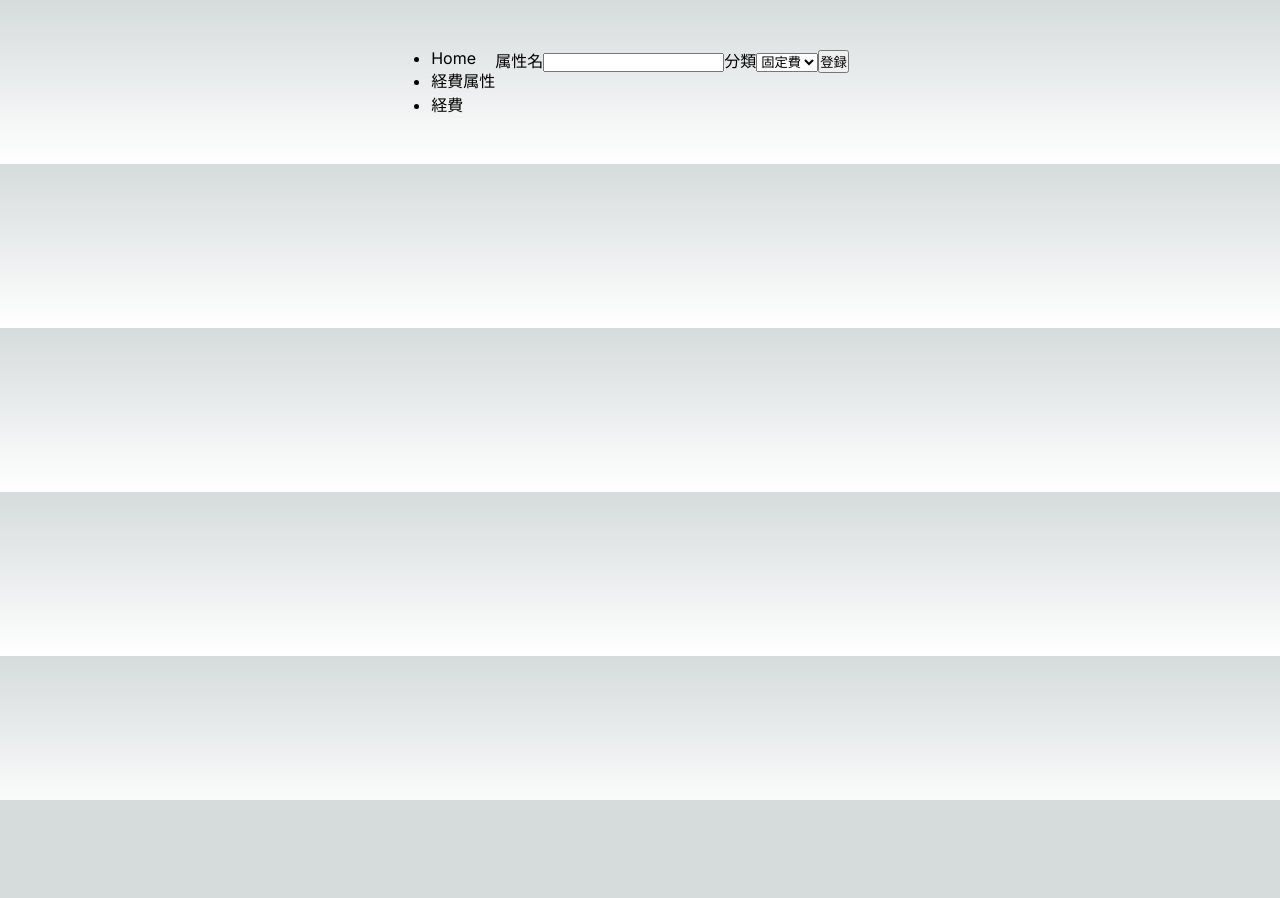
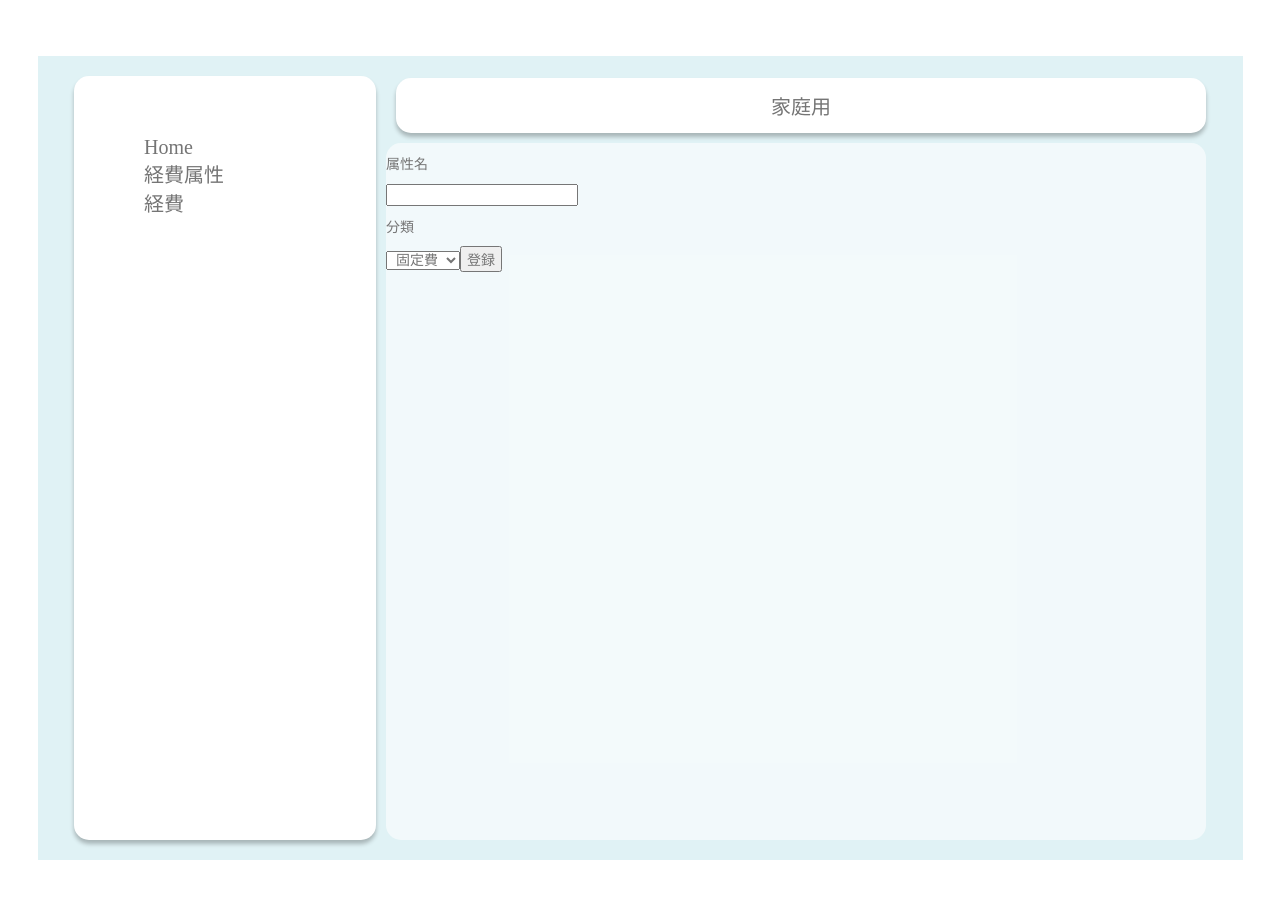
Before and after one commit to yhiguchi-dev/home-expense-frontend, a Next.js app in the folder app/: page /expense-attribute/registration in a window 1280 px wide. Shown: the top 898 px of the page. Before the commit the page ends 800 px from the top, so only its background shows below. Built offline with nearby package versions, Linux system fonts and the light colour scheme.

Commit message:
css追加

```diff
--- a/app/src/app/globals.css
+++ b/app/src/app/globals.css
@@ -1,107 +1,491 @@
-:root {
-  --max-width: 1100px;
-  --border-radius: 12px;
-  --font-mono: ui-monospace, Menlo, Monaco, 'Cascadia Mono', 'Segoe UI Mono',
-    'Roboto Mono', 'Oxygen Mono', 'Ubuntu Monospace', 'Source Code Pro',
-    'Fira Mono', 'Droid Sans Mono', 'Courier New', monospace;
+:root{
+  --backgroundcolor : #E0F2F5;
+  --textcolor : #757575;
+  --tableheadercolor : #EFEFEF;
 
-  --foreground-rgb: 0, 0, 0;
-  --background-start-rgb: 214, 219, 220;
-  --background-end-rgb: 255, 255, 255;
-
-  --primary-glow: conic-gradient(
-    from 180deg at 50% 50%,
-    #16abff33 0deg,
-    #0885ff33 55deg,
-    #54d6ff33 120deg,
-    #0071ff33 160deg,
-    transparent 360deg
-  );
-  --secondary-glow: radial-gradient(
-    rgba(255, 255, 255, 1),
-    rgba(255, 255, 255, 0)
-  );
-
-  --tile-start-rgb: 239, 245, 249;
-  --tile-end-rgb: 228, 232, 233;
-  --tile-border: conic-gradient(
-    #00000080,
-    #00000040,
-    #00000030,
-    #00000020,
-    #00000010,
-    #00000010,
-    #00000080
-  );
-
-  --callout-rgb: 238, 240, 241;
-  --callout-border-rgb: 172, 175, 176;
-  --card-rgb: 180, 185, 188;
-  --card-border-rgb: 131, 134, 135;
-}
-
-@media (prefers-color-scheme: dark) {
-  :root {
-    --foreground-rgb: 255, 255, 255;
-    --background-start-rgb: 0, 0, 0;
-    --background-end-rgb: 0, 0, 0;
-
-    --primary-glow: radial-gradient(rgba(1, 65, 255, 0.4), rgba(1, 65, 255, 0));
-    --secondary-glow: linear-gradient(
-      to bottom right,
-      rgba(1, 65, 255, 0),
-      rgba(1, 65, 255, 0),
-      rgba(1, 65, 255, 0.3)
-    );
-
-    --tile-start-rgb: 2, 13, 46;
-    --tile-end-rgb: 2, 5, 19;
-    --tile-border: conic-gradient(
-      #ffffff80,
-      #ffffff40,
-      #ffffff30,
-      #ffffff20,
-      #ffffff10,
-      #ffffff10,
-      #ffffff80
-    );
-
-    --callout-rgb: 20, 20, 20;
-    --callout-border-rgb: 108, 108, 108;
-    --card-rgb: 100, 100, 100;
-    --card-border-rgb: 200, 200, 200;
-  }
-}
-
-* {
-  box-sizing: border-box;
-  padding: 0;
-  margin: 0;
-}
-
-html,
-body {
-  max-width: 100vw;
-  overflow-x: hidden;
-}
-
-body {
-  color: rgb(var(--foreground-rgb));
-  background: linear-gradient(
-      to bottom,
-      transparent,
-      rgb(var(--background-end-rgb))
-    )
-    rgb(var(--background-start-rgb));
+  --tableNoWidth : 102px;
+  --tableAttributeWidth : 200px;
+  --tableCategoryWidth : 200px;
+  --tableEditWidth : 150px;
+  --tableDescriptionWidth : 200px;
+  --tablePriceWidth : 200px;
+  --tablePaymentDateWidth : 150px;
 }
 
 a {
-  color: inherit;
-  text-decoration: none;
+  text-decoration:none;
+}
+a:link {
+  color: var(--textcolor);
+}
+a:visited{
+  color: var(--textcolor);
 }
 
-@media (prefers-color-scheme: dark) {
-  html {
-    color-scheme: dark;
+a:hover{
+  color: var(--textcolor);
+}
+
+a:active{
+  color: var(--textcolor);
+}
+
+button{
+  color: var(--textcolor);
+  font-family: Noto Sans JP;
+  font-size: 14px;
+  font-style: normal;
+  font-weight: 400;
+  line-height: normal;
+  padding-left: 5px;
+  padding-right: 5px;
+  margin-right: 10px;
+}
+
+select{
+  color: var(--textcolor);
+  font-family: Noto Sans JP;
+  font-size: 14px;
+  font-style: normal;
+  font-weight: 400;
+  line-height: normal;
+  padding-left: 5px;
+  padding-right: 5px;
+}
+
+input{
+  color: var(--textcolor);
+  font-family: Noto Sans JP;
+  font-size: 14px;
+  font-style: normal;
+  font-weight: 400;
+  line-height: normal;
+  padding-left: 5px;
+  padding-right: 5px;
+}
+
+.category-box{
+  margin-left: 50px;
+  margin-top: 10px;
+}
+
+.background {
+  display: flex;
+  direction: row;
+  width: 1133px;
+  height: 744px;
+  padding: 30px 36px;
+  justify-content: center;
+  align-items: center;
+
+  background: var(--backgroundcolor);
+}
+
+.side-bar {
+  display: flex;
+  width: 242px;
+  height: 684px;
+  padding: 40px 30px;
+  flex-direction: column;
+  justify-content: space-between;
+  align-items: flex-start;
+  flex-shrink: 0;
+
+  border-radius: 15px;
+  background: #FFF;
+  box-shadow: 0px 4px 4px 0px rgba(0, 0, 0, 0.25);
+}
+
+/* bar文字スタイル */
+.bar-text {
+  width: 188px;
+  list-style: none;
+  color: var(--textcolor);
+
+  font-family: Noto Sans JP;
+  font-size: 20px;
+  font-style: normal;
+  font-weight: 400;
+  line-height: normal;
+}
+
+.margin{
+  width: 810px;
+  height: 780px;
+  margin: 10px;
+}
+
+/* topbar文字スタイル */
+.topbar-text{
+  display: flex;
+  width: 810px;
+  height: 55px;
+  flex-direction: column;
+  justify-content: center;
+  flex-shrink: 0;
+
+  color: var(--textcolor);
+  text-align: center;
+
+  font-family: Noto Sans JP;
+  font-size: 20px;
+  font-style: normal;
+  font-weight: 400;
+  line-height: normal;
+}
+
+/* viewコンテンツ背景スタイル */
+.expense-table-background {
+  width: 820px;
+  height: 697px;
+  flex-shrink: 0;
+
+  background-color: #FFFFFF99;
+  border-radius: 15px;
+}
+
+/* ここから　*/
+/* 経費属性テーブルスタイル */
+
+.expense-attribute_table{
+  overflow: auto;
+  border-collapse: separate;
+  border-spacing: 0;
+  margin-left: 50px;
+  margin-top: 10px;
+}
+
+/* ヘッダー固定*/
+.expense-attribute_table thead th {
+  /* 縦スクロール時に固定する */
+  position: -webkit-sticky;
+  position: sticky;
+  top: 0;
+  /* tbody内のセルより手前に表示する */
+  z-index: 1;
+}
+
+/* ヘッダー文字スタイル */
+.expense-attribute_table th {
+  color: var(--textcolor);
+
+  font-family: Noto Sans JP;
+  font-size: 14px;
+  font-style: normal;
+  font-weight: 400;
+  line-height: normal;
+  font-weight: bold;
+  text-align: left;
+  padding-left: 10px;
+}
+
+/* 内容文字スタイル */
+.expense-attribute_table td {
+  color: var(--textcolor);
+
+  font-family: Noto Sans JP;
+  font-size: 14px;
+  font-style: normal;
+  font-weight: 400;
+  line-height: normal;
+  padding-left: 10px;
+
+  white-space: nowrap;
+}
+
+/* No.ヘッダー */
+.table-no-header{
+  width: var(--tableNoWidth);
+  height: 40px;
+  flex-shrink: 0;
+
+  border-radius: 15px 0px 0px 0px;
+  border-top: 1px solid #DEDEDE;
+  border-bottom: 1px solid #DEDEDE;
+  border-left: 1px solid #DEDEDE;
+  background: var(--tableheadercolor);
+}
+
+/* 属性名ヘッダー */
+.table-attribute-header{
+  width: var(--tableAttributeWidth);
+  height: 40px;
+  flex-shrink: 0;
+
+  border-top: 1px solid #DEDEDE;
+  border-bottom: 1px solid #DEDEDE;
+  background: var(--tableheadercolor);
+}
+
+/* 分類ヘッダー */
+.table-category-header{
+  width: var(--tableCategoryWidth);
+  height: 40px;
+  flex-shrink: 0;
+
+  border-top: 1px solid #DEDEDE;
+  border-bottom: 1px solid #DEDEDE;
+  background: var(--tableheadercolor);
+}
+
+/* 編集ヘッダー */
+.table-edit-header{
+  width: var(--tableEditWidth);
+  height: 40px;
+  flex-shrink: 0;
+
+  border-radius: 0px 15px 0px 0px;
+  border-top: 1px solid #DEDEDE;
+  border-right: 1px solid #DEDEDE;
+  border-bottom: 1px solid #DEDEDE;
+  background: var(--tableheadercolor);
+}
+
+/* No.内容 */
+.table-no{
+  width: var(--tableNoWidth);
+  height: 40px;
+  flex-shrink: 0;
+
+  /* border-top: 1px solid #DEDEDE; */
+  border-bottom: 1px solid #DEDEDE;
+  border-left: 1px solid #DEDEDE;
+  background: #FFF;
+}
+
+/* 属性名内容 */
+.table-attribute{
+  width: var(--tableAttributeWidth);
+  height: 40px;
+  flex-shrink: 0;
+
+  /* border-top: 1px solid #DEDEDE; */
+  border-bottom: 1px solid #DEDEDE;
+  background: #FFF;
+}
+
+/* 分類内容 */
+.table-category{
+  width: var(--tableCategoryWidth);
+  height: 40px;
+  flex-shrink: 0;
+
+  /* border-top: 1px solid #DEDEDE; */
+  border-bottom: 1px solid #DEDEDE;
+  background: #FFF;
+}
+
+/* 編集内容 */
+.table-edit{
+  width: var(--tableEditWidth);
+  height: 40px;
+  flex-shrink: 0;
+
+  /* border-top: 1px solid #DEDEDE; */
+  border-right: 1px solid #DEDEDE;
+  border-bottom: 1px solid #DEDEDE;
+  background: #FFF;
+}
+
+  /* 経費属性ページネーションスタイル */
+.pagenation{
+  display: flex;
+  justify-content: center;
+
+  /*  なんか＋１１しないと合わない */
+  width: calc(var(--tableNoWidth) + 11px + var(--tableAttributeWidth) + 11px + var(--tableCategoryWidth) + 11px + var(--tableEditWidth) + 11px);
+  height: 40px;
+  flex-shrink: 0;
+  margin-left: 50px;
+  display: flex;
+  justify-content: center;
+  align-items: center;
+
+  border-radius: 0px 0px 15px 15px;
+  border-right: 1px solid #DEDEDE;
+  border-bottom: 1px solid #DEDEDE;
+  border-left: 1px solid #DEDEDE;
+  background: #FFF;
+}
+
+/* pagenation文字スタイル */
+.pagenation-text{
+  flex-direction: column;
+  flex-shrink: 0;
+  padding: 5px;
+
+  color: var(--textcolor);
+  font-family: Noto Sans JP;
+  font-size: 14px;
+  font-style: normal;
+  font-weight: 400;
+  line-height: normal;
+}
+
+/* 追加ボタンスタイル */
+.add{
+  width: calc(var(--tableNoWidth) + 11px + var(--tableAttributeWidth) + 11px + var(--tableCategoryWidth) + 11px + var(--tableEditWidth) + 11px);
+  height: 40px;
+  flex-shrink: 0;
+  margin-left: 50px;
+  display: flex;
+  justify-content: end;
+  align-items: center;
+}
+/* ここまで */
+
+
+
+/* 経費テーブルスタイル */
+
+.expense_table{
+  overflow: auto;
+  border-collapse: separate;
+  border-spacing: 0;
+  margin-left: 10px;
+  margin-top: 10px;
+}
+
+/* ヘッダー文字スタイル */
+.expense_table th {
+  color: var(--textcolor);
+
+  font-family: Noto Sans JP;
+  font-size: 14px;
+  font-style: normal;
+  font-weight: 400;
+  line-height: normal;
+  font-weight: bold;
+  text-align: left;
+  padding-left: 10px;
+}
+
+/* 内容文字スタイル */
+.expense_table td {
+  color: var(--textcolor);
+
+  font-family: Noto Sans JP;
+  font-size: 14px;
+  font-style: normal;
+  font-weight: 400;
+  line-height: normal;
+  padding-left: 10px;
+
+  white-space: nowrap;
+}
+
+/* ヘッダー固定*/
+.expense-table thead th {
+  /* 縦スクロール時に固定する */
+  position: -webkit-sticky;
+  position: sticky;
+  top: 0;
+  /* tbody内のセルより手前に表示する */
+  z-index: 1;
+}
+
+/* 説明ヘッダー */
+.table-description-header{
+  width: var(--tableDescriptionWidth);
+  height: 40px;
+  flex-shrink: 0;
+
+  border-top: 1px solid #DEDEDE;
+  border-bottom: 1px solid #DEDEDE;
+  background: var(--tableheadercolor);
+}
+
+/* 金額ヘッダー */
+.table-price-header{
+  width: var(--tablePriceWidth);
+  height: 40px;
+  flex-shrink: 0;
+
+  border-top: 1px solid #DEDEDE;
+  border-bottom: 1px solid #DEDEDE;
+  background: var(--tableheadercolor);
+}
+
+/* 支払日ヘッダー */
+.table-paymentDate-header{
+  width: var(--tablePaymentDateWidth);
+  height: 40px;
+  flex-shrink: 0;
+
+  border-top: 1px solid #DEDEDE;
+  border-bottom: 1px solid #DEDEDE;
+  background: var(--tableheadercolor);
+}
+
+/* 説明内容 */
+.table-description{
+  width: var(--tableDescriptionWidth);
+  height: 40px;
+  flex-shrink: 0;
+
+  /* border-top: 1px solid #DEDEDE; */
+  border-bottom: 1px solid #DEDEDE;
+  background: #FFF;
+}
+
+/* 金額内容 */
+.table-price{
+  width: var(--tablePriceWidth);
+  height: 40px;
+  flex-shrink: 0;
+
+  /* border-top: 1px solid #DEDEDE; */
+  border-bottom: 1px solid #DEDEDE;
+  background: #FFF;
+}
+
+/* 支払日内容 */
+.table-paymentDate{
+  width: var(--tablePaymentDateWidth);
+  height: 40px;
+  flex-shrink: 0;
+
+  /* border-top: 1px solid #DEDEDE; */
+  border-bottom: 1px solid #DEDEDE;
+  background: #FFF;
+}
+
+  /* 経費ページネーションスタイル */
+  .pagenation-expense{
+    display: flex;
+    justify-content: center;
+
+    /*  なんか＋１１しないと合わない */
+    /* width: calc(var(--tableNoWidth) + 11px + var(--tableAttributeWidth) + 11px + var(--tableCategoryWidth) + 11px + var(--tableEditWidth)
+                + 11px + var(--tableDescriptionWidth) + 11px + var(--tablePriceWidth) + 11px +  var(--tablePaymentDateWidth) + 11px); */
+    width: 735px;
+    height: 40px;
+    flex-shrink: 0;
+    margin-left: 50px;
+    display: flex;
+    justify-content: center;
+    align-items: center;
+
+    border-radius: 0px 0px 15px 15px;
+    border-right: 1px solid #DEDEDE;
+    border-bottom: 1px solid #DEDEDE;
+    border-left: 1px solid #DEDEDE;
+    background: #FFF;
   }
+
+/* 編集画面ラベルスタイル */
+.form-edit-label{
+  display: flex;
+  width: 200px;
+  height: 40px;
+  flex-direction: column;
+  justify-content: center;
+  flex-shrink: 0;
+
+  color: var(--textcolor);
+  font-family: Noto Sans JP;
+  font-size: 14px;
+  font-style: normal;
+  font-weight: 400;
+  line-height: normal;
 }
--- a/app/src/ui/dashboard-layout.module.css
+++ b/app/src/ui/dashboard-layout.module.css
@@ -4,3 +4,17 @@
     justify-content: center;
     padding: 3rem 2rem;
 }
+
+.topBar {
+    width: 810px;
+    height: 55.081px;
+    flex-direction: column;
+    justify-content: space-between;
+    align-items: flex-start;
+    flex-shrink: 0;
+    margin: 10px;
+
+    border-radius: 15px;
+    background: #FFF;
+    box-shadow: 0px 4px 4px 0px rgba(0, 0, 0, 0.25);
+  }
--- a/app/src/ui/dashboard-layout.tsx
+++ b/app/src/ui/dashboard-layout.tsx
@@ -11,7 +11,9 @@ const DashboardLayout = ({
   return (
     <div className={style.dashboard}>
       <div>
-        <ul>
+        <div className="background">
+          <div className="side-bar">
+            <ul className="bar-text">
               <li>
                 <Link href="/home">Home</Link>
               </li>
@@ -23,7 +25,14 @@ const DashboardLayout = ({
               </li>
             </ul>
           </div>
-      <div>{children}</div>
+          <div className="margin">
+            <div className={style.topBar}>
+              <text className="topbar-text">家庭用</text>
+            </div>
+            <div className="expense-table-background">{children}</div>
+          </div>
+        </div>
+      </div>
     </div>
   );
 };
--- a/app/src/ui/expense-attribute.tsx
+++ b/app/src/ui/expense-attribute.tsx
@@ -79,6 +79,7 @@ const ExpenseAttribute = ({
   return (
     <div>
       <select
+        className="category-box"
         name="category"
         defaultValue={category}
         onChange={handleCategoryChange}
@@ -101,7 +102,7 @@ const ExpenseAttribute = ({
             onMoveNext={handleNextClick}
             onMovePage={handlePageClick}
           />
-          <div>
+          <div className="add">
             <button onClick={handleRegistrationClick}>追加</button>
           </div>
         </div>
--- a/app/src/ui/expense.tsx
+++ b/app/src/ui/expense.tsx
@@ -79,7 +79,7 @@ const Expense = ({ expenses, pagination }: Props): ReactElement => {
             onMoveNext={handleNextClick}
             onMovePage={handlePageClick}
           />
-          <div>
+          <div className="add">
             <button onClick={handleRegistrationClick}>追加</button>
           </div>
         </div>
--- a/app/src/ui/parts/expense-attribute-form.tsx
+++ b/app/src/ui/parts/expense-attribute-form.tsx
@@ -16,9 +16,9 @@ const ExpenseAttributeForm = ({
   return (
     <form action={onSubmit}>
       <input type="hidden" name="expenseAttributeId" value={id} />
-      <label>属性名</label>
+      <label className="form-edit-label">属性名</label>
       <input type="text" name="name" defaultValue={name} required />
-      <label>分類</label>
+      <label className="form-edit-label">分類</label>
       <select name="category" defaultValue={category}>
         <option value="固定費">固定費</option>
         <option value="変動費">変動費</option>
```
Also changed, not shown: app/src/ui/parts/expense-attribute-table.tsx (+9 -9 lines), app/src/ui/parts/expense-table.tsx (+15 -15 lines), app/src/ui/parts/pagination-component.tsx (+13 -5 lines), 1 other file (tests, documents, lock files or other folders). Lines whose indentation alone changed are shown as unchanged.
